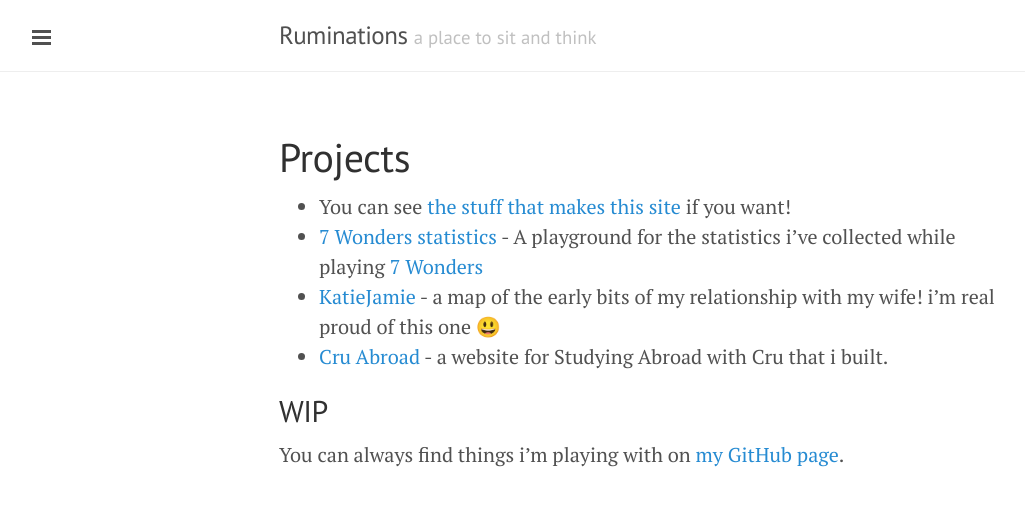
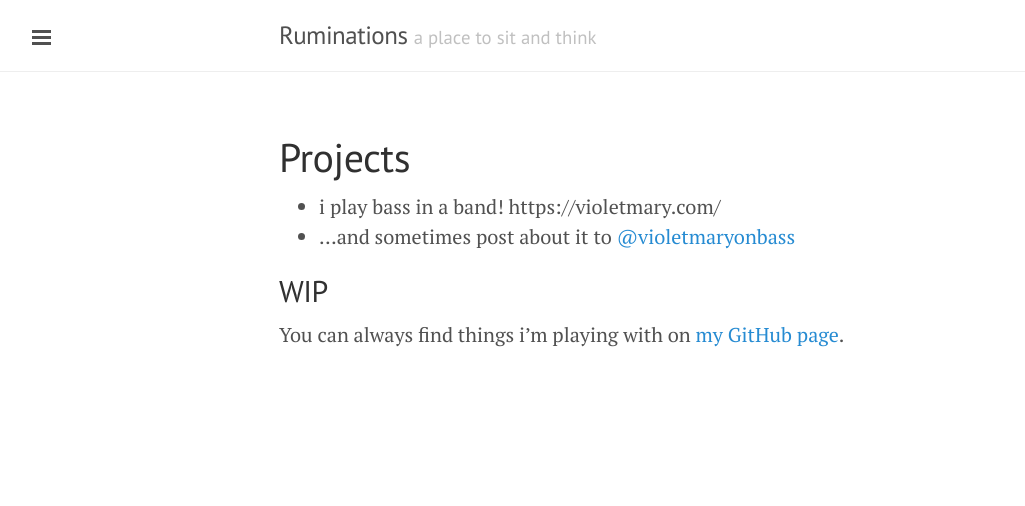
Before and after one commit to jrsconfitto/jrsconfitto.github.io, a Jekyll site: the page built from projects.md, in a window 1280 px wide. Shown: the top 506 px of the page, without its empty margins (1-1026 px from the left). Built offline with Jekyll 4.4.1, drawn with Linux system fonts in a browser that asks for light colours; emoji names are drawn with the system emoji font.

Commit message:
Update projects.md

```diff
--- a/projects.md
+++ b/projects.md
@@ -3,11 +3,9 @@ layout: page
 title: Projects
 ---
 
-* You can see [the stuff that makes this site](http://github.com/jugglingnutcase/jugglingnutcase.github.io) if you want!
-* [7 Wonders statistics](http://jugglingnutcase.github.io/7wonders) - A playground for the statistics i've collected while playing [7 Wonders](http://www.rprod.com/index.php?page=description-22)
-* [KatieJamie](http://jugglingnutcase.github.io/katiejamie/) - a map of the early bits of my relationship with my wife! i'm real proud of this one :smiley:
-* [Cru Abroad](http://cruabroad.com/) - a website for Studying Abroad with Cru that i built.
+* i play bass in a band! https://violetmary.com/
+* ...and sometimes post about it to [@violetmaryonbass](https://www.instagram.com/violetmaryonbass/)
 
 ## WIP
 
-You can always find things i'm playing with on [my GitHub page](http://github.com/jugglingnutcase).
+You can always find things i'm playing with on [my GitHub page](http://github.com/jrsconfitto).
```
